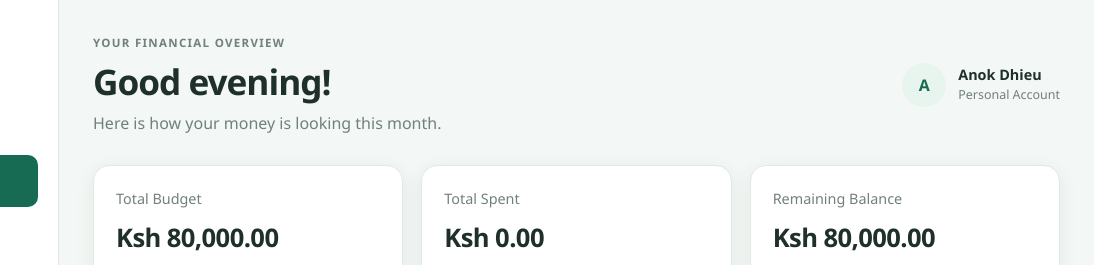
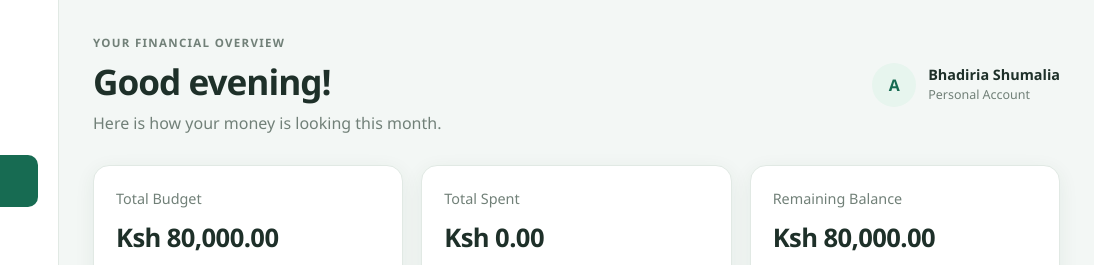
Before and after one commit to bhadiria/web-week-6-assignment, a plain HTML site: page index.html in a window 1280 px wide. Shown: the top 265 px of the page, 186-1280 px from the left. Drawn offline with Linux system fonts and the light colour scheme.

Commit message:
Update index.html

```diff
--- a/index.html
+++ b/index.html
@@ -58,7 +58,7 @@
                 <div class="profile">
                     <div class="avatar">A</div>
                     <div>
-                        <strong>Anok Dhieu</strong>
+                        <strong>Bhadiria Shumalia</strong>
                         <span>Personal Account</span>
                     </div>
                 </div>
```
